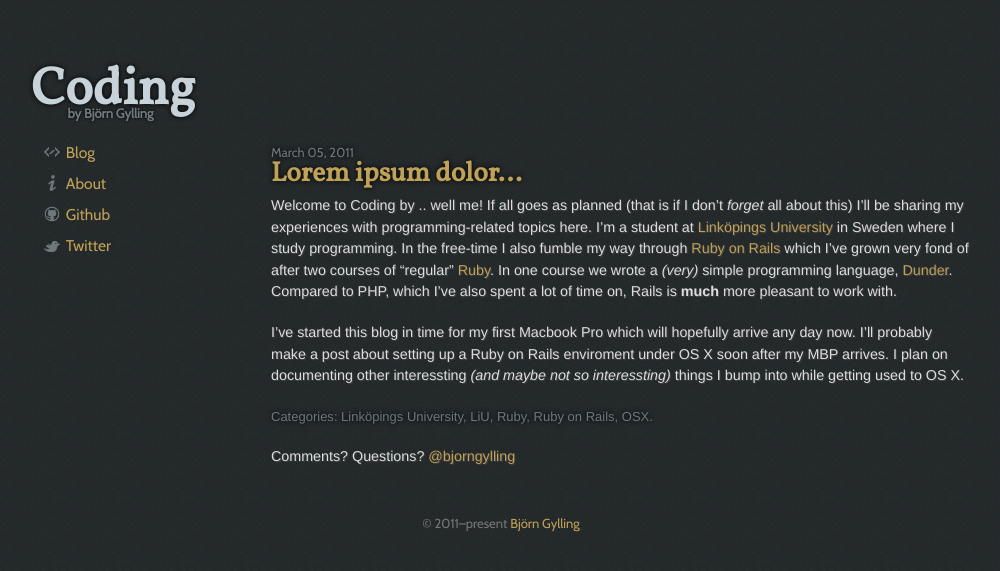
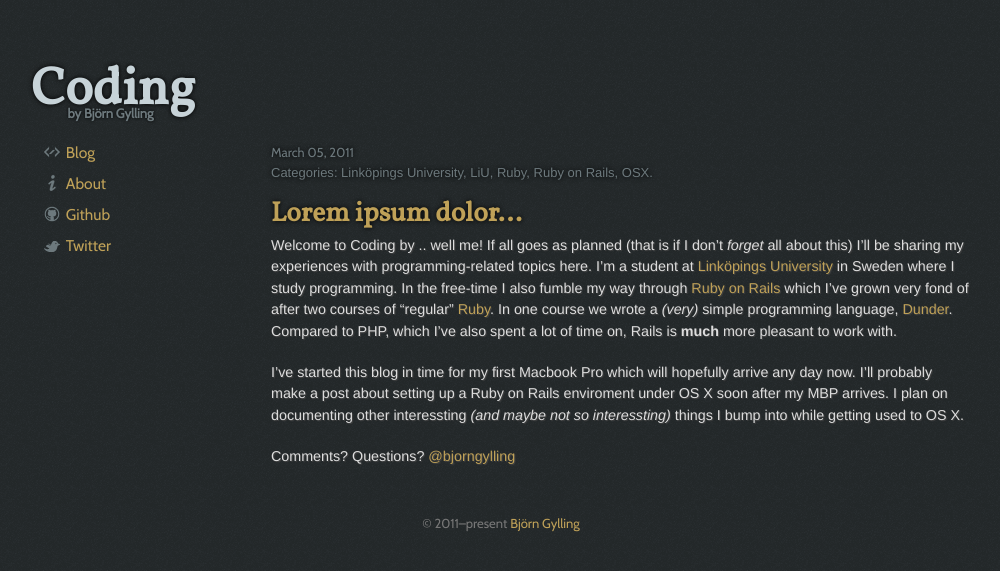
Before and after one commit to bjorngylling/bjorngylling.com, a Jekyll site: the page built from _posts/2011-03-05-lorem-ipsum-dolor.markdown, in a window 1280 px wide. Shown: the top 571 px of the page, without its empty margins (139-1139 px from the left). Built offline with Jekyll 4.4.1, drawn with Linux system fonts in a browser that asks for light colours; Markdown is read by kramdown in place of the engine named in the settings.

Commit message:
Moved categories to top of the post

```diff
--- a/_layouts/post.html
+++ b/_layouts/post.html
@@ -5,9 +5,6 @@ layout: default
 <article>
   <header>
     <time datetime="{{ page.date | date: "%Y-%m-%d" }}" pubdate>{{ page.date | date: "%B %d, %Y" }}</time>
-    <h1>{{ page.title }}</h1>
-  </header>
-  {{ content }}
 
     {% if page.categories %}
     <ul class="categories">
@@ -18,5 +15,9 @@ layout: default
     </ul>
     {% endif %}
 
+    <h1>{{ page.title }}</h1>
+  </header>
+  {{ content }}
+
   <p>Comments? Questions? <a href="http://www.twitter.com/bjorngylling">@bjorngylling</a></p>
 </article>
```
Lines whose indentation alone changed are shown as unchanged.
